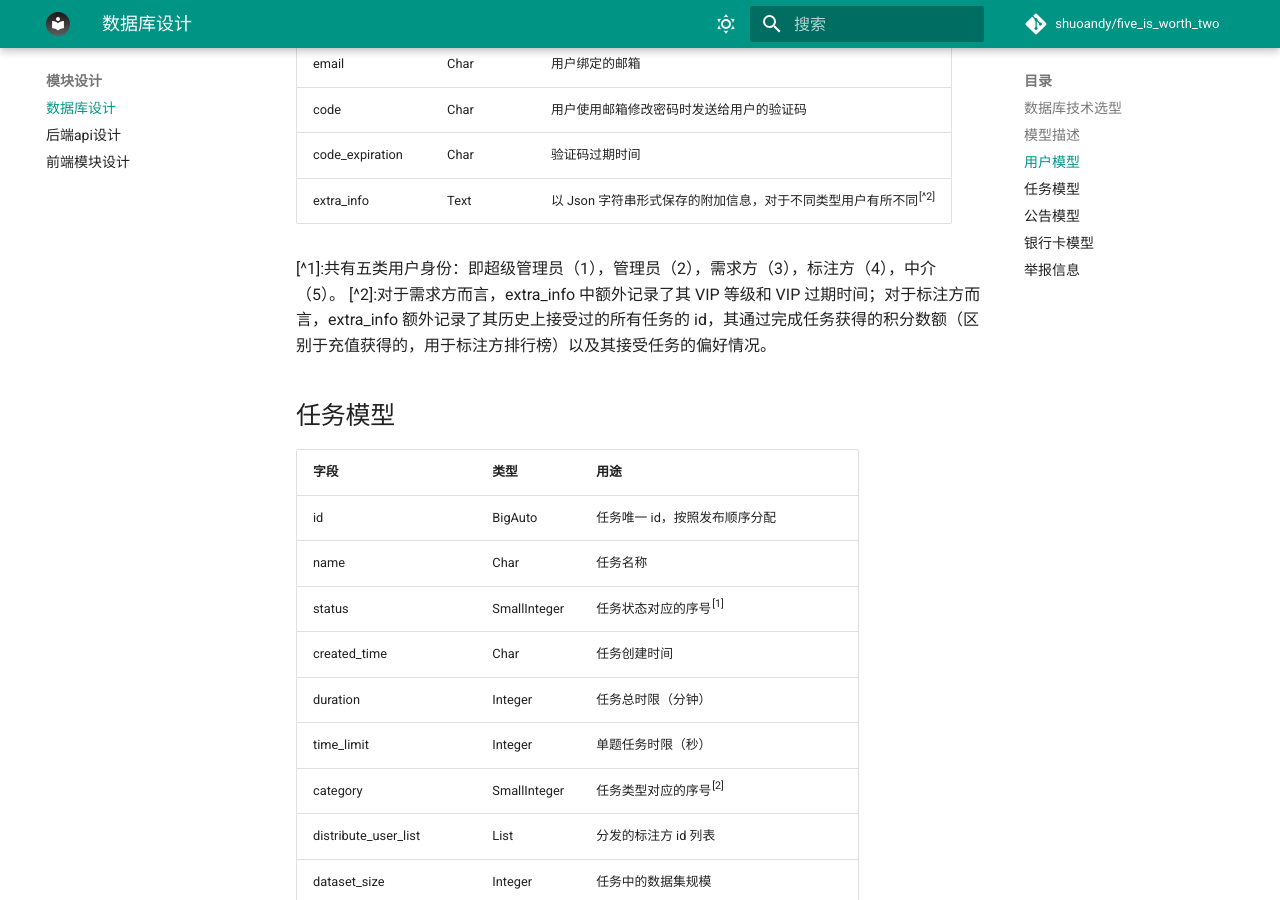
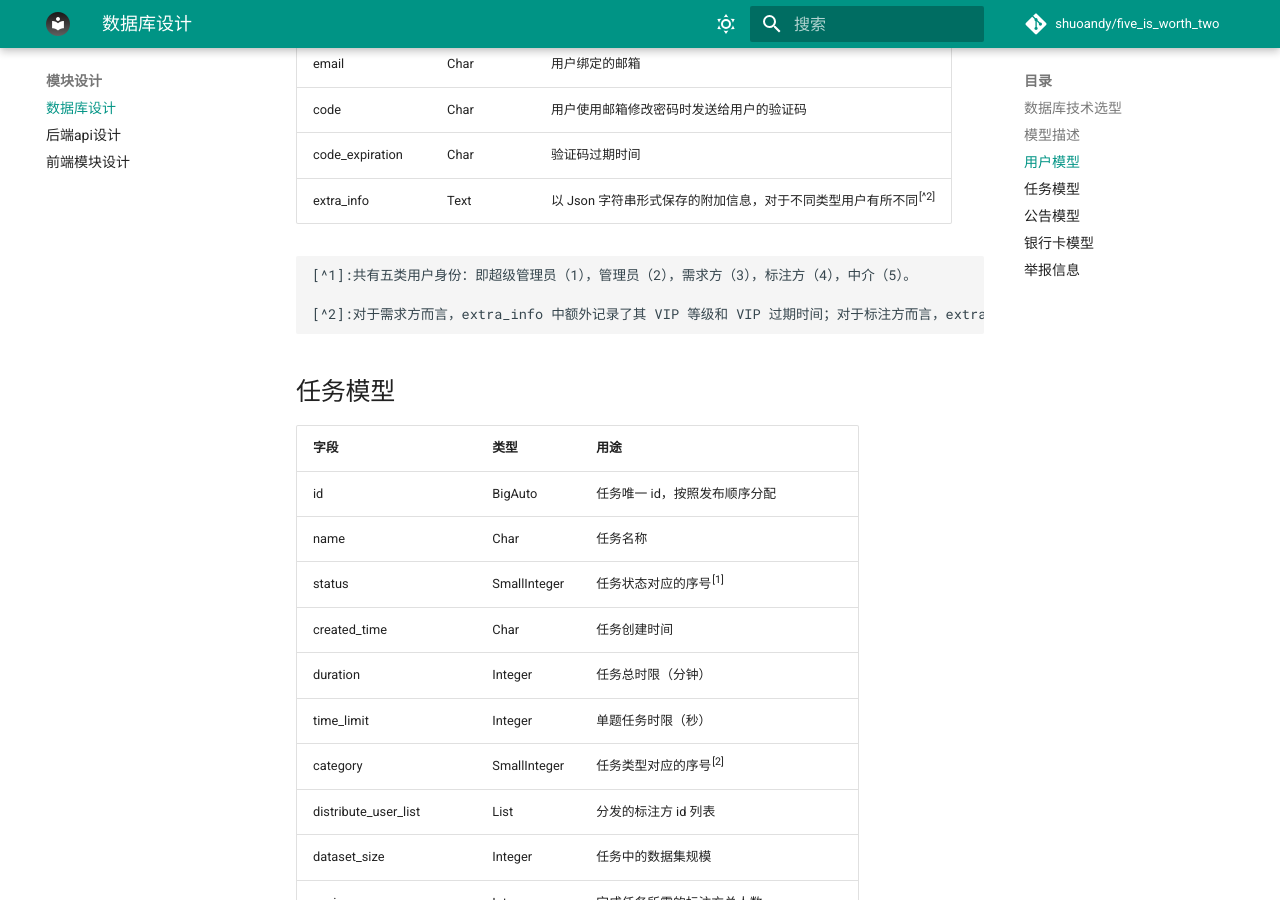
Before and after one commit to ShuoAndy/five_is_worth_two, an MkDocs documentation site: the page built from docs/modules/database.md, in a window 1280 px wide and 900 px high, scrolled down 1724 px. Built offline with MkDocs 1.6.1 and Material for MkDocs 9.7.7, drawn with Linux system fonts in a browser that asks for light colours; comment, search, counter and statistics services are not loaded.

Commit message:
frontend

```diff
--- a/docs/modules/database.md
+++ b/docs/modules/database.md
@@ -30,13 +30,9 @@
 | code_expiration | Char | 验证码过期时间 |
 | extra_info | Text | 以 Json 字符串形式保存的附加信息，对于不同类型用户有所不同<sup id="fn2">[^2]</sup> |
 
-<div class="footnotes">
-
     [^1]:共有五类用户身份：即超级管理员（1），管理员（2），需求方（3），标注方（4），中介（5）。
 
     [^2]:对于需求方而言，extra_info 中额外记录了其 VIP 等级和 VIP 过期时间；对于标注方而言，extra_info 额外记录了其历史上接受过的所有任务的 id，其通过完成任务获得的积分数额（区别于充值获得的，用于标注方排行榜）以及其接受任务的偏好情况。
-
-</div>
 
 ## 任务模型
 | 字段 | 类型 | 用途 |
```
